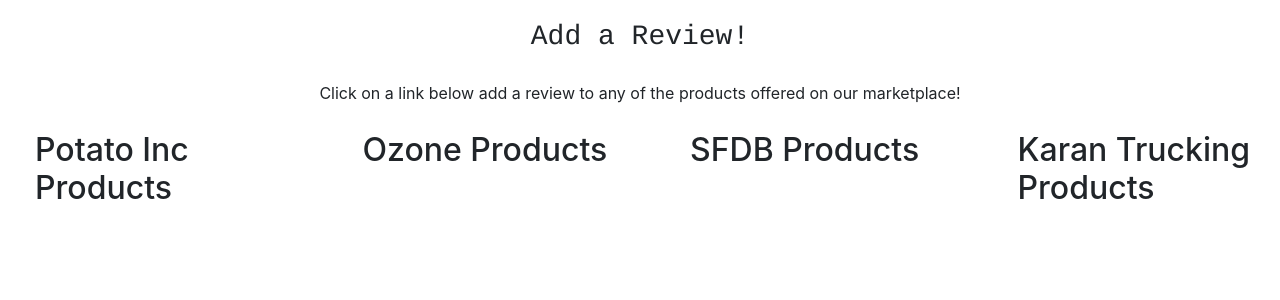
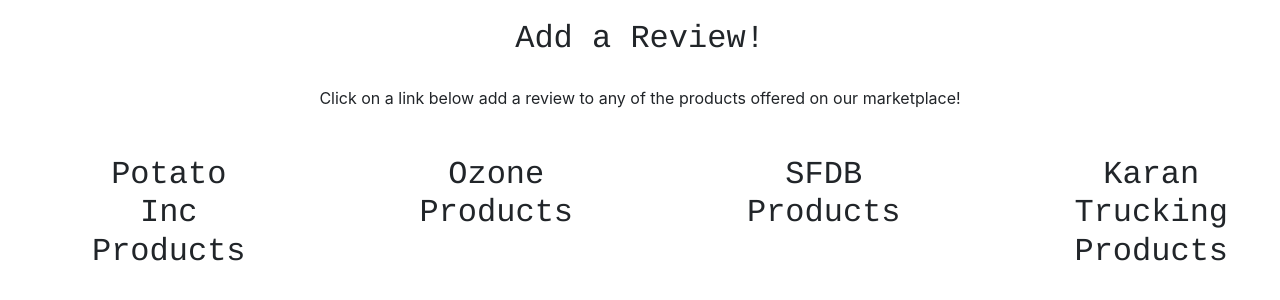
Before and after one commit to karan925/cmpe272-marketplace, a PHP site: page /reviews.php in a window 1280 px wide. Shown: the part 54-354 px from the top of the page. Run offline with PHP 8.4, Linux system fonts and the light colour scheme; data that the repository does not hold is empty.

```diff
--- a/reviews.php
+++ b/reviews.php
@@ -30,7 +30,7 @@
     display:table;
     clear:both;
   }
-  h3{
+  h2{
     text-align: center;
     padding: 20px 50px;
     font-family: courier;
@@ -52,7 +52,7 @@
 </header>
 <body>
 
-<h3>Add a Review!</h3>
+<h2>Add a Review!</h2>
 
 <p>Click on a link below add a review to any of the products offered on our marketplace!</p>
 
```
